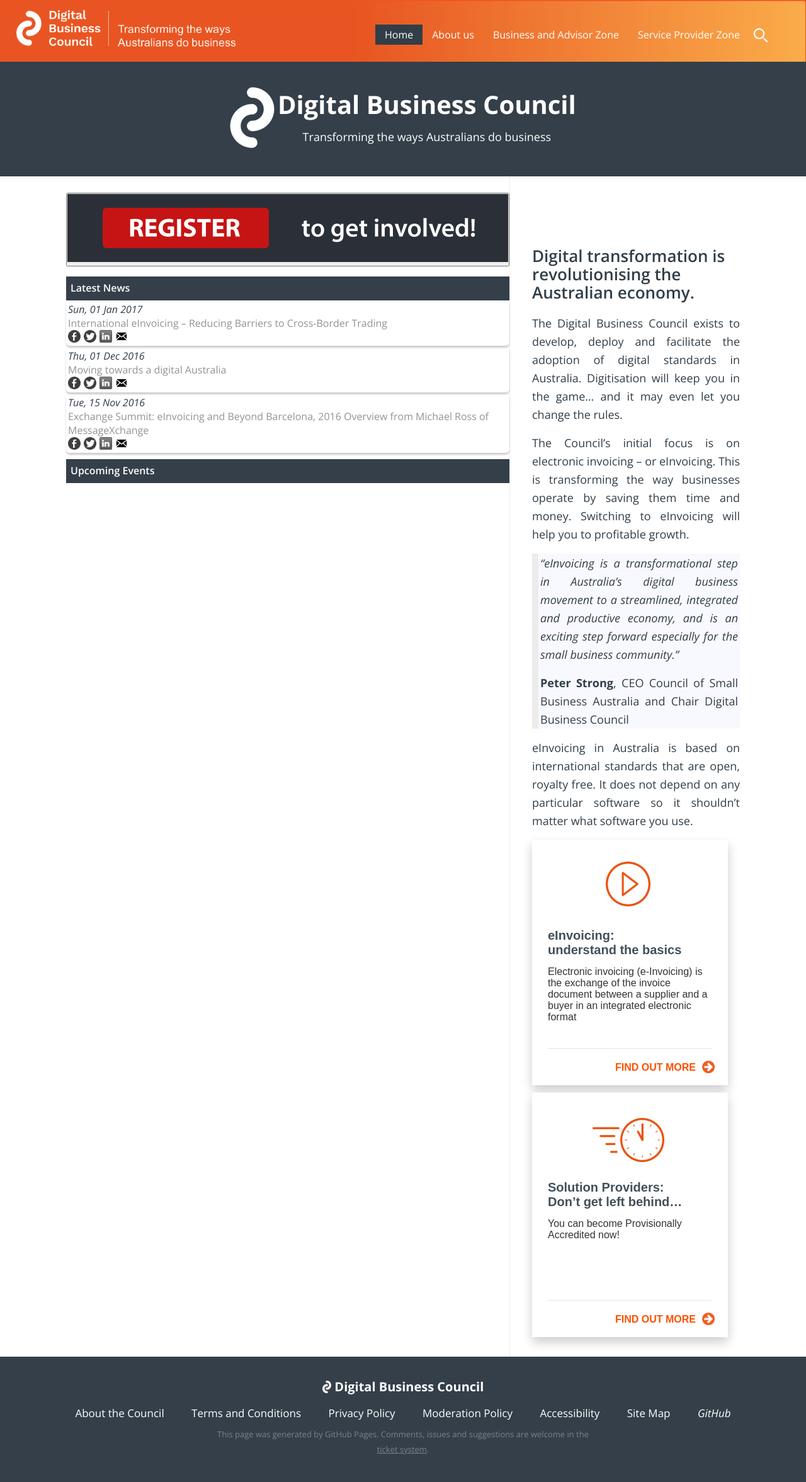
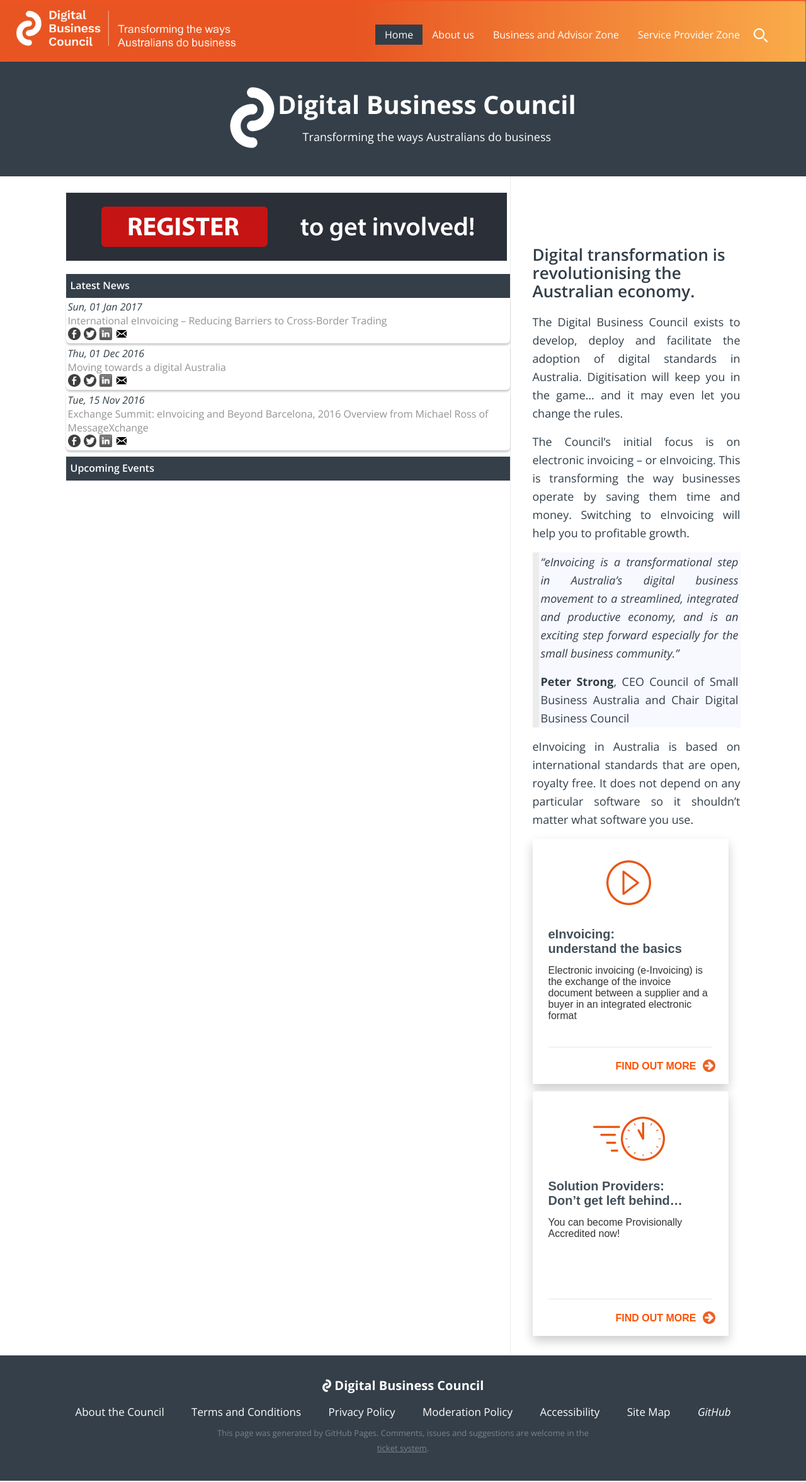
Before and after one commit to Digital-Business-Council/Digital-Business-Council.github.io, a Jekyll site: the page built from index.md, in a window 1280 px wide. Shown: the whole page at 63% size. Built offline with Jekyll 4.4.1, drawn with Linux system fonts in a browser that asks for light colours; comment, search, counter and statistics services are not loaded; our own code applies the rules of GitHub Pages for plain Markdown files.

Commit message:
Update sidebar-menu.html

```diff
--- a/_includes/sidebar-menu.html
+++ b/_includes/sidebar-menu.html
@@ -1,7 +1,7 @@
 {% assign current = page.url | downcase | split: '/' %}
 
 <ul class="sidebar-menu">
-    <li><button id="open-popup"><img alt="Subscribe to our mailing list" src="{{site.url | absolute}}/images/register1.gif"</button></li>
+    <li><a id="open-popup"><img alt="Subscribe to our mailing list" src="{{site.url | absolute}}/images/register1.gif"/></a></li>
     <li class="menu-title">Latest News</li>
 <ul>
   {% for blog-page in site.categories.blog   limit:3 %}
```
